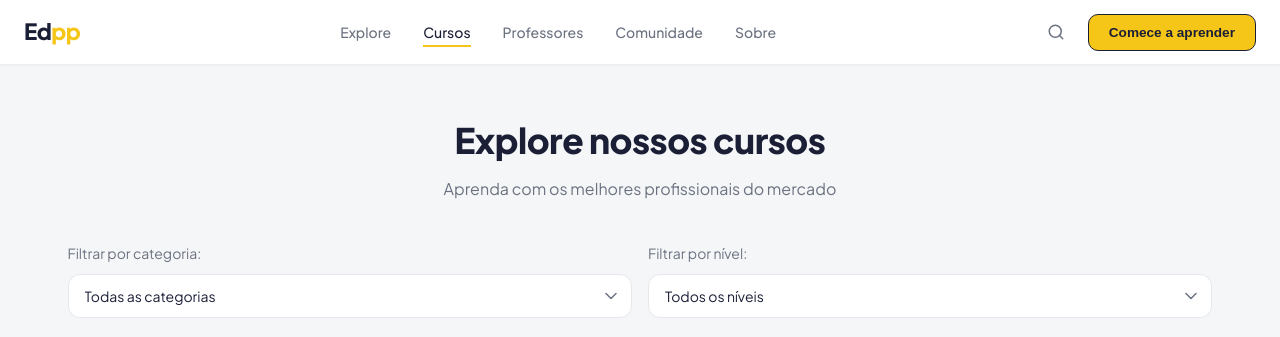
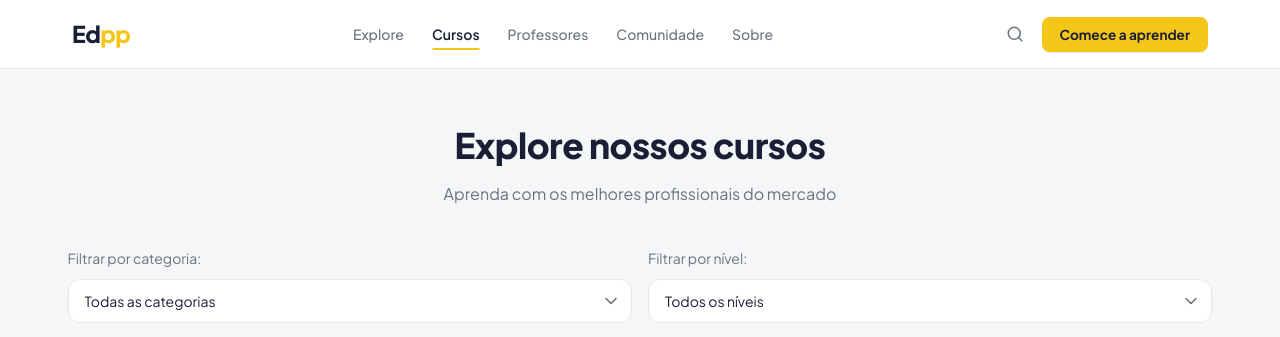
Before and after one commit to ThiagoMarques2/EDPP-Cursos, a plain HTML site: page frontend/html/cursos.html in a window 1280 px wide. Shown: the top 337 px of the page. Drawn offline with Linux system fonts and the light colour scheme.

Commit message:
:recycle: atualizar nav

```diff
--- a/frontend/css/cursos-style.css
+++ b/frontend/css/cursos-style.css
@@ -40,30 +40,31 @@
         position: sticky;
         top: 0;
         z-index: 100;
-        box-shadow: var(--shadow-sm);
+        border-bottom: 1px solid var(--border);
     }
 
     nav {
-        width: 100%;
+        max-width: 1200px;
         margin: 0 auto;
-        padding: 0 24px;
-        height: 64px;
+        padding: 0 32px;
+        height: 68px;
         display: flex;
         align-items: center;
         justify-content: space-between;
+        gap: 24px;
     }
 
     .hidden {
         display: none !important;
     }
+
     .logo-text {
-        position: relative;
-        font-size: 1.4rem;
+        font-size: 1.45rem;
         font-weight: 800;
-        left: 0;
         color: var(--text);
         text-decoration: none;
         letter-spacing: -0.5px;
+        flex-shrink: 0;
     }
 
     .logo-text span {
@@ -74,69 +75,94 @@
         list-style: none;
         display: flex;
         align-items: center;
-        gap: 32px;
+        gap: 4px;
     }
 
     .nav-links a {
+        position: relative;
         text-decoration: none;
         font-size: 0.875rem;
         font-weight: 500;
         color: var(--text-muted);
-        transition: color 0.2s;
-        padding-bottom: 4px;
+        padding: 6px 12px;
+        border-radius: 8px;
+        transition: color 0.2s, background 0.2s;
     }
 
-    .nav-links a:hover,
-    .nav-links a.active {
+    .nav-links a::after {
+        content: '';
+        position: absolute;
+        bottom: -1px;
+        left: 12px;
+        right: 12px;
+        height: 2px;
+        background: var(--primary);
+        border-radius: 2px 2px 0 0;
+        transform: scaleX(0);
+        transition: transform 0.2s ease;
+    }
+
+    .nav-links a:hover {
         color: var(--text);
+        background: var(--badge-bg);
     }
 
     .nav-links a.active {
-        border-bottom: 2px solid var(--primary);
+        color: var(--text);
+        font-weight: 600;
+    }
+
+    .nav-links a.active::after {
+        transform: scaleX(1);
     }
 
     .nav-actions {
         display: flex;
         align-items: center;
-        gap: 12px;
+        gap: 8px;
+        flex-shrink: 0;
     }
 
     .search-btn {
         display: flex;
         align-items: center;
         justify-content: center;
-        width: 40px;
-        height: 40px;
+        width: 38px;
+        height: 38px;
         border: none;
-        border-radius: 10px;
+        border-radius: 8px;
         background: transparent;
         color: var(--text-muted);
         cursor: pointer;
-        transition: background 0.2s;
+        transition: background 0.2s, color 0.2s;
     }
 
     .search-btn:hover {
         background: var(--badge-bg);
+        color: var(--text);
     }
 
     .cta-btn {
         display: inline-flex;
         align-items: center;
-        padding: 10px 20px;
+        padding: 9px 18px;
         background: var(--primary);
         color: var(--text);
+        font-family: inherit;
         font-size: 0.85rem;
-        font-weight: 600;
-        border-radius: 10px;
+        font-weight: 700;
+        border-radius: 8px;
         text-decoration: none;
-        transition: background 0.2s, transform 0.15s;
+        border: none;
         cursor: pointer;
-        border: 1px solid;
+        transition: background 0.2s, transform 0.15s, box-shadow 0.2s;
+        box-shadow: 0 1px 0 rgba(0,0,0,0.08);
     }
 
     .cta-btn:hover {
         background: var(--primary-hover);
         transform: translateY(-1px);
+        box-shadow: 0 4px 12px rgba(245, 197, 24, 0.35);
     }
 
     /* ===== Main / Courses ===== */
```
